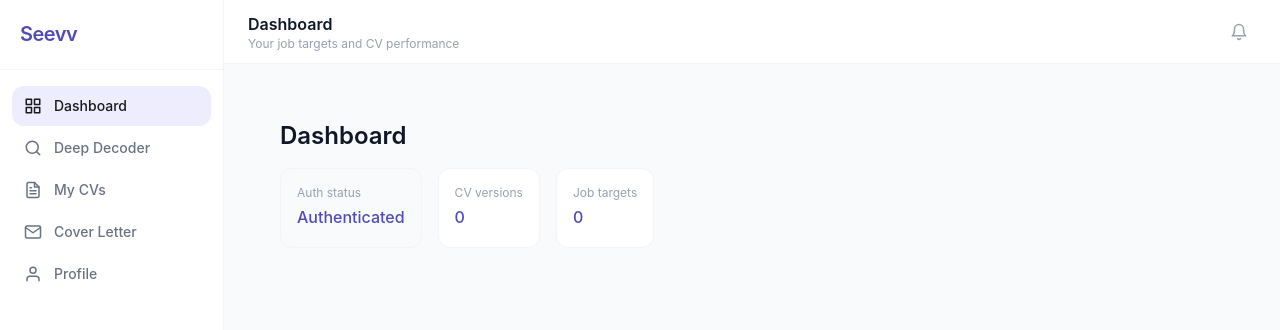
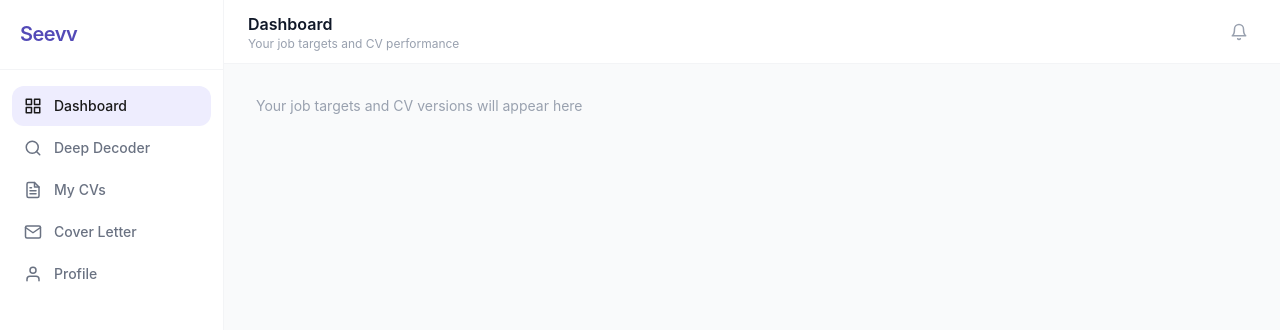
Before and after one commit to ManuelEdim/Seevv, a React (Vite) app in the folder client/: page /dashboard in a window 1280 px wide. Shown: the top 330 px of the page. Built offline with nearby package versions, Linux system fonts and the light colour scheme; no server answers.

Commit message:
cleanup: Dashboard placeholder restored

```diff
--- a/client/src/pages/Dashboard.jsx
+++ b/client/src/pages/Dashboard.jsx
@@ -1,30 +1,9 @@
-import { useAuthStore, useCVStore, useJobStore } from "@/store";
-
 const Dashboard = () => {
-  const isAuthenticated = useAuthStore((state) => state.isAuthenticated);
-  const versions = useCVStore((state) => state.versions);
-  const jobs = useJobStore((state) => state.jobs);
-
   return (
-    <div className="p-8">
-      <h2 className="text-2xl font-semibold text-gray-900 mb-4">Dashboard</h2>
-
-      <div className="flex gap-4">
-        <div className="p-4 rounded-lg border border-gray-100">
-          <p className="text-xs text-gray-400 mb-1">Auth status</p>
-          <p className="font-medium text-brand-600">
-            {isAuthenticated ? "Authenticated" : "Not authenticated"}
-          </p>
-        </div>
-        <div className="bg-white p-4 rounded-lg border border-gray-100">
-          <p className="text-xs text-gray-400 mb-1">CV versions</p>
-          <p className="font-medium text-brand-600">{versions.length}</p>
-        </div>
-        <div className="bg-white p-4 rounded-lg border border-gray-100">
-          <p className="text-xs text-gray-400 mb-1">Job targets</p>
-          <p className="font-medium text-brand-600">{jobs.length}</p>
-        </div>
-      </div>
+    <div className="p-2">
+      <p className="text-gray-400 text-sm">
+        Your job targets and CV versions will appear here
+      </p>
     </div>
   );
 };
```
